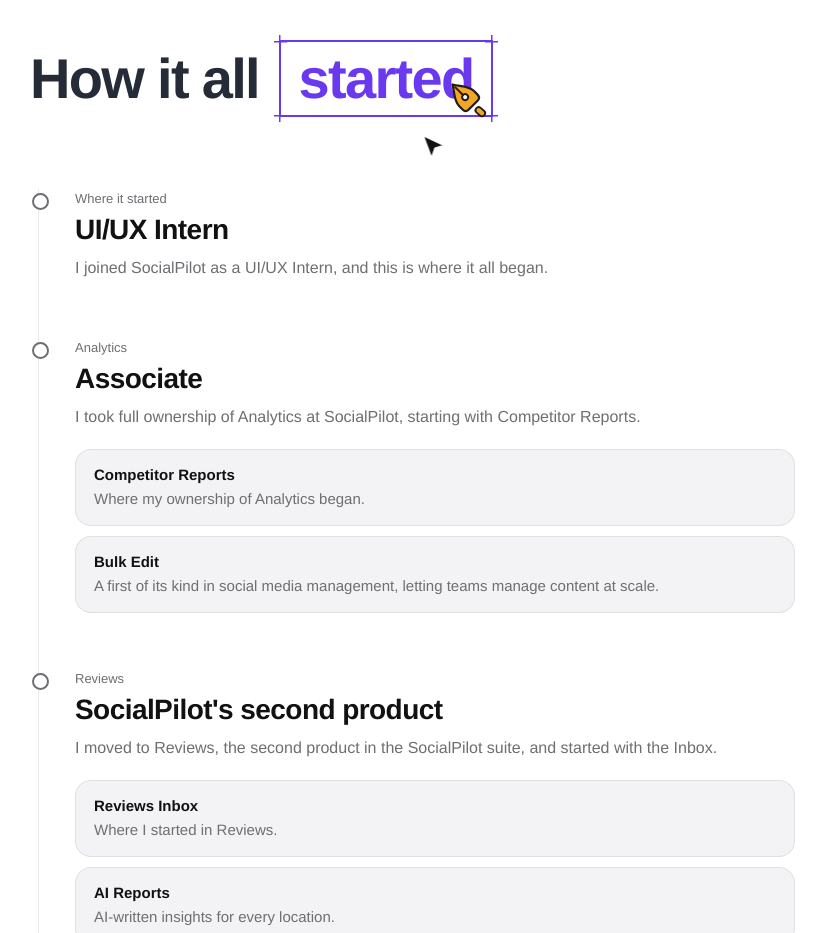
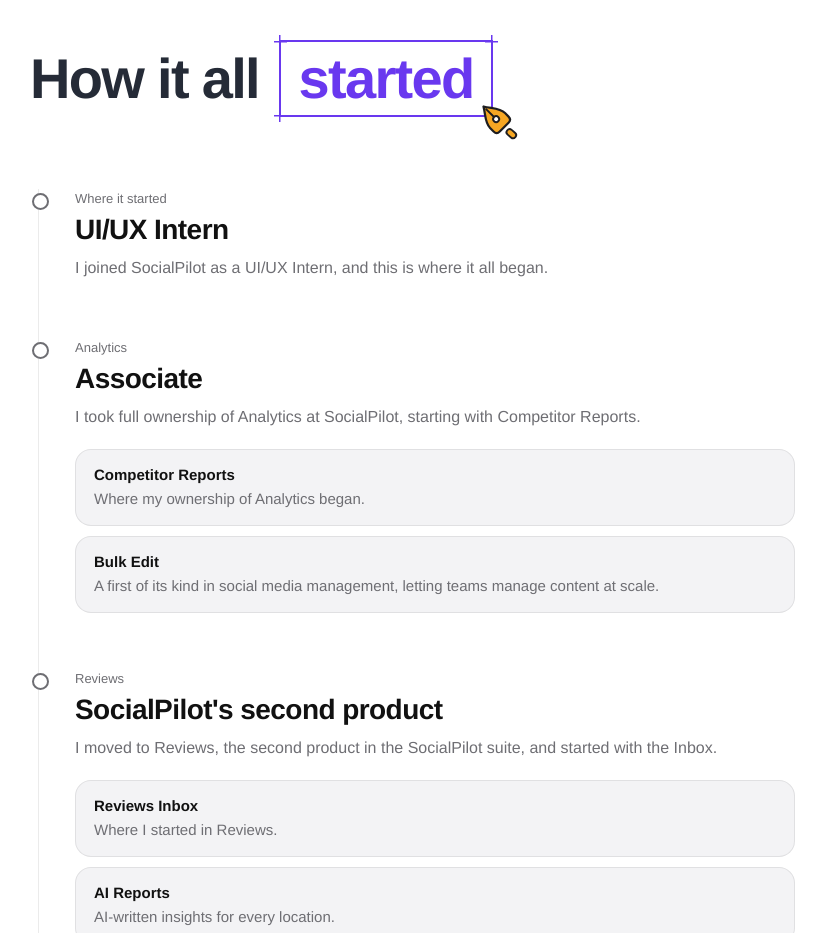
Before and after one commit to jatinsocial/Portfolio, a Next.js app: page / in a window 1280 px wide. Shown: the part 6160-7093 px from the top of the page, without its empty margins (94-920 px from the left). Built offline with nearby package versions, Linux system fonts and the light colour scheme.

Commit message:
Remove decorative arrow under Journey title, move pen nib off the text

```diff
--- a/app/globals.css
+++ b/app/globals.css
@@ -216,9 +216,8 @@ em { font-family: var(--serif); font-style: italic; font-weight: 400; }
 .cr.tr { top: -7px; right: -7px; }
 .cr.bl { bottom: -7px; left: -7px; }
 .cr.br { bottom: -7px; right: -7px; }
-/* Pen nib sits inside the frame, over the end of the word; arrow floats below it */
-.pen { position: absolute; right: 0.04em; bottom: -0.1em; width: 0.8em; height: 0.8em; }
-.sel-arrow { position: absolute; top: calc(100% + 0.45em); right: 0.85em; animation: drift 5s ease-in-out infinite; }
+/* Pen nib sits on the frame's bottom-right corner, clear of the word so the text stays readable */
+.pen { position: absolute; right: -0.5em; bottom: -0.5em; width: 0.8em; height: 0.8em; }
 .wh-box {
   padding: 0.04em 0.28em; border-radius: 0.22em; background: var(--bg); border: 1px solid var(--border);
   box-shadow: 0 1px 3px rgba(0, 0, 0, 0.06);
--- a/app/page.tsx
+++ b/app/page.tsx
@@ -97,9 +97,6 @@ export default function Home() {
                   </g>
                   <rect x="25" y="26" width="8.5" height="5" rx="2.5" transform="rotate(40 29 28.5)" fill="#f5a623" stroke="#1d1d1f" strokeWidth="1.5" />
                 </svg>
-                <svg className="sel-arrow" width="30" height="30" viewBox="0 0 24 24" aria-hidden>
-                  <path d="M3 2l17 8-7.5 2.2L9.8 20z" fill="#111" stroke="#fff" strokeWidth="1.2" strokeLinejoin="round" />
-                </svg>
               </span>
             </h2>
           </Reveal>
```
Also changed, not shown: context/components.md (+1 -1 lines), context/changelog.md, 1 other file (tests, documents, lock files or other folders).
